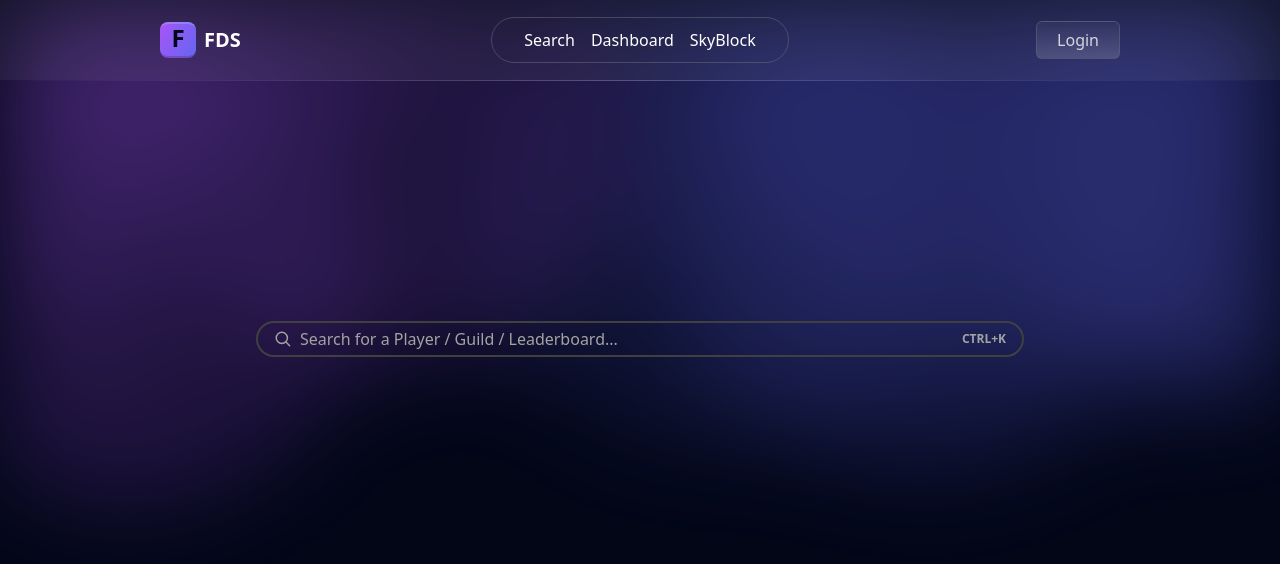
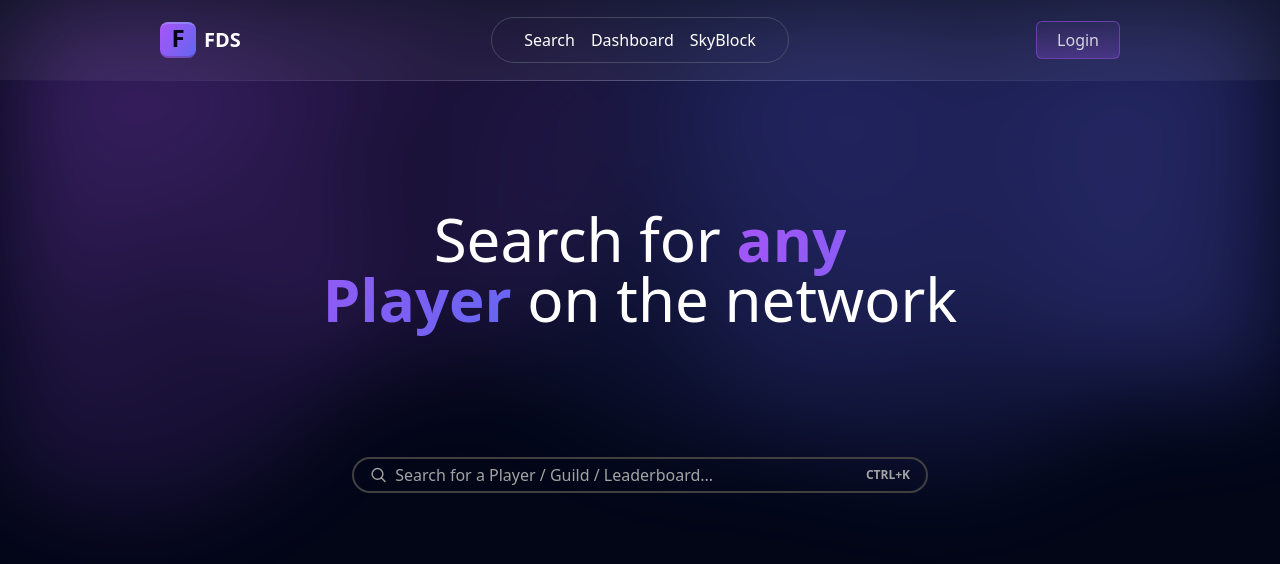
Before and after one commit to NoBypass/fds, a SvelteKit app in the folder client/: page / in a window 1280 px wide. Shown: the top 564 px of the page. Built offline with nearby package versions, Linux system fonts and the light colour scheme.

Commit message:
various ui fixes

```diff
--- a/client/src/lib/components/Button.svelte
+++ b/client/src/lib/components/Button.svelte
@@ -12,7 +12,7 @@
         fancy: 'bg-gradient-primary normal-b',
         transparent: 'bg-transparent text-white',
         normal: 'border border-gray-500/60 bg-gradient-glass opacity-80 hover:opacity-100',
-        primary: 'bg-primary-glass border border-purple-500/60 bg-gradient-primary-glass'
+        primary: 'border border-purple-500/60 bg-gradient-primary-glass opacity-80 hover:opacity-100'
     }
 
     let buttonRef: undefined | HTMLElement
--- a/client/src/lib/components/Shadows.svelte
+++ b/client/src/lib/components/Shadows.svelte
@@ -29,6 +29,7 @@
 
     const animate = () => {
         requestAnimationFrame(animate)
+        w = innerWidth
         if (shadows.length < amount) spawn()
         if (shadows.reduce((acc, shadow) => acc + shadow.opacity, 0) < amount/2 - 0.1) spawn()
 
--- a/client/src/lib/components/Text.svelte
+++ b/client/src/lib/components/Text.svelte
@@ -2,9 +2,9 @@
     export let b = false
     export let o = false
     export let size: 'xs' | 'sm' | 'md' | 'lg' | 'xl' = 'md'
-    export let type: 'p' | 'h1' | 'h2' | 'h3' | 'h4' | 'h5' | 'h6' = 'p'
+    export let type: 'p' | 's' | 'h1' | 'h2' | 'h3' | 'h4' | 'h5' | 'h6' = 'p'
     export let tw = ''
-    export let color: 'neutral' | 'error' = 'neutral'
+    export let color: 'neutral' | 'error' | 'gradient' = 'neutral'
 
     const sizes = {
         xs: 'text-xs',
@@ -17,6 +17,7 @@
     const colors = {
         neutral: '',
         error: 'text-rose-700',
+        gradient: 'bg-gradient-primary bg-clip-text text-transparent',
     }
 
     const className = `${sizes[size]} ${colors[color]} ${tw} ${o ? 'opacity-70' : ''} ${b ? 'font-bold' : ''}`
@@ -62,4 +63,6 @@
     <h5 class={className}><slot /></h5>
 {:else if (type === 'h6')}
     <h6 class={className}><slot /></h6>
+{:else if (type === 's')}
+    <strong class={className}><slot /></strong>
 {/if}
--- a/client/src/routes/+layout.svelte
+++ b/client/src/routes/+layout.svelte
@@ -83,7 +83,7 @@
 <Alertbox />
 <CommandPalette on:close={() => showCommandPalette = false} open={showCommandPalette}>test <br> test <br> test</CommandPalette>
 
-<div class="z-0 opacity-60">
+<div class="z-0 opacity-50 w-screen overflow-hidden">
     <Shadows />
 </div>
 <ResponsiveContainer tw="bg-white/5">
@@ -107,7 +107,7 @@
 
         <div class="justify-self-end self-center">
             {#if (!token)}
-                <Button on:click={() => showSigninModal = true}>Login</Button>
+                <Button type="primary" on:click={() => showSigninModal = true}>Login</Button>
             {:else}
                 <Dropdown>
                     <Avatar slot="trigger" />
--- a/client/src/routes/+page.svelte
+++ b/client/src/routes/+page.svelte
@@ -2,6 +2,7 @@
     import MagnifyIcon from '$lib/assets/icons/MagnifyIcon.svelte'
     import Input from '$lib/components/Input.svelte'
     import Text from '$lib/components/Text.svelte'
+    import Card from '$lib/components/Card.svelte'
 
     let inputRef: undefined | HTMLElement
 
@@ -11,10 +12,15 @@
 </script>
 
 <main class="flex items-center justify-center">
-    <div class="w-full mt-[30vh] flex justify-center">
-        <Input bind:this={inputRef} placeholder="Search for a Player / Guild / Leaderboard..." rounded tw="w-4/5">
+    <div class="w-full gap-32 mt-32 flex flex-col items-center">
+        <Text tw="text-6xl text-center">Search for <Text type="s" color="gradient" b>any<br>Player</Text> on the network</Text>
+        <Input bind:this={inputRef} placeholder="Search for a Player / Guild / Leaderboard..." rounded tw="lg:w-3/5 md:w-4/5 sm:w-11/12">
             <MagnifyIcon slot="left" tw="w-5 h-5 text-neutral-400" />
             <Text slot="right" b type="h6" tw="text-neutral-400">CTRL+K</Text>
         </Input>
+
+        <div>
+            <Card></Card>
+        </div>
     </div>
 </main>
--- a/client/tailwind.config.js
+++ b/client/tailwind.config.js
@@ -4,7 +4,7 @@ export default {
   theme: {
     extend: {
       backgroundImage: (theme) => ({
-        'gradient-glass': 'linear-gradient(to top, rgba(255, 255, 255, 0.2), rgba(255, 255, 255, 0.05))',
+        'gradient-glass': 'linear-gradient(to top, rgba(255, 255, 255, 0.1), rgba(255, 255, 255, 0.02))',
         'gradient-primary-glass': 'linear-gradient(to top, rgba(168, 85, 247, 0.3), rgba(168, 85, 247, 0.08))',
         'gradient-primary': `linear-gradient(120deg, ${theme('colors.purple.500')}, ${theme('colors.indigo.500')})`,
       }),
```
